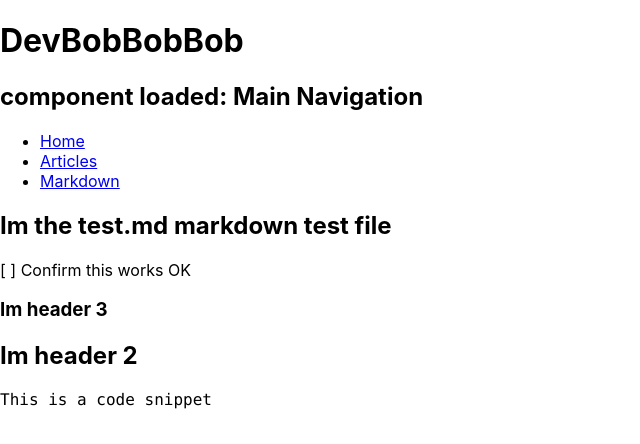
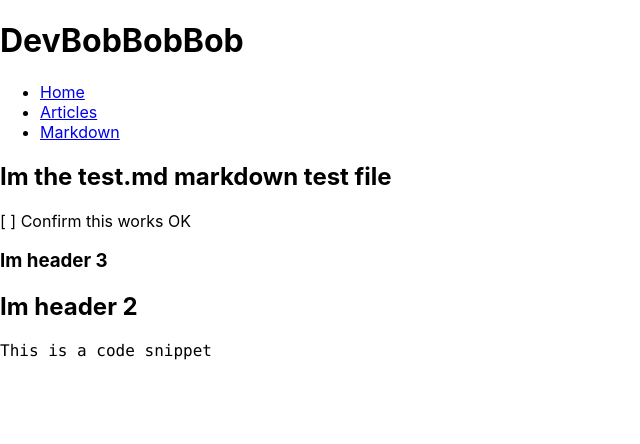
Before and after one commit to 789ni812/DevBobbobbob, a React (Create React App) app in the folder devbobbobbob/devbobbobbob/: page /markdown in a window 1280 px wide. Shown: the top 444 px of the page, without its empty margins (0-640 px from the left). Built offline with nearby package versions, Linux system fonts and the light colour scheme.

Commit message:
removed component loaded message

```diff
--- a/devbobbobbob/devbobbobbob/src/components/MainNavigation/MainNavigation.js
+++ b/devbobbobbob/devbobbobbob/src/components/MainNavigation/MainNavigation.js
@@ -10,7 +10,6 @@ function Home() {
 function MainNavigation() {
   return (
     <div>
-      <h2>component loaded: Main Navigation</h2>
       <ul>
         <li>
           <Link to="/" data-test="link-homepage">
```
